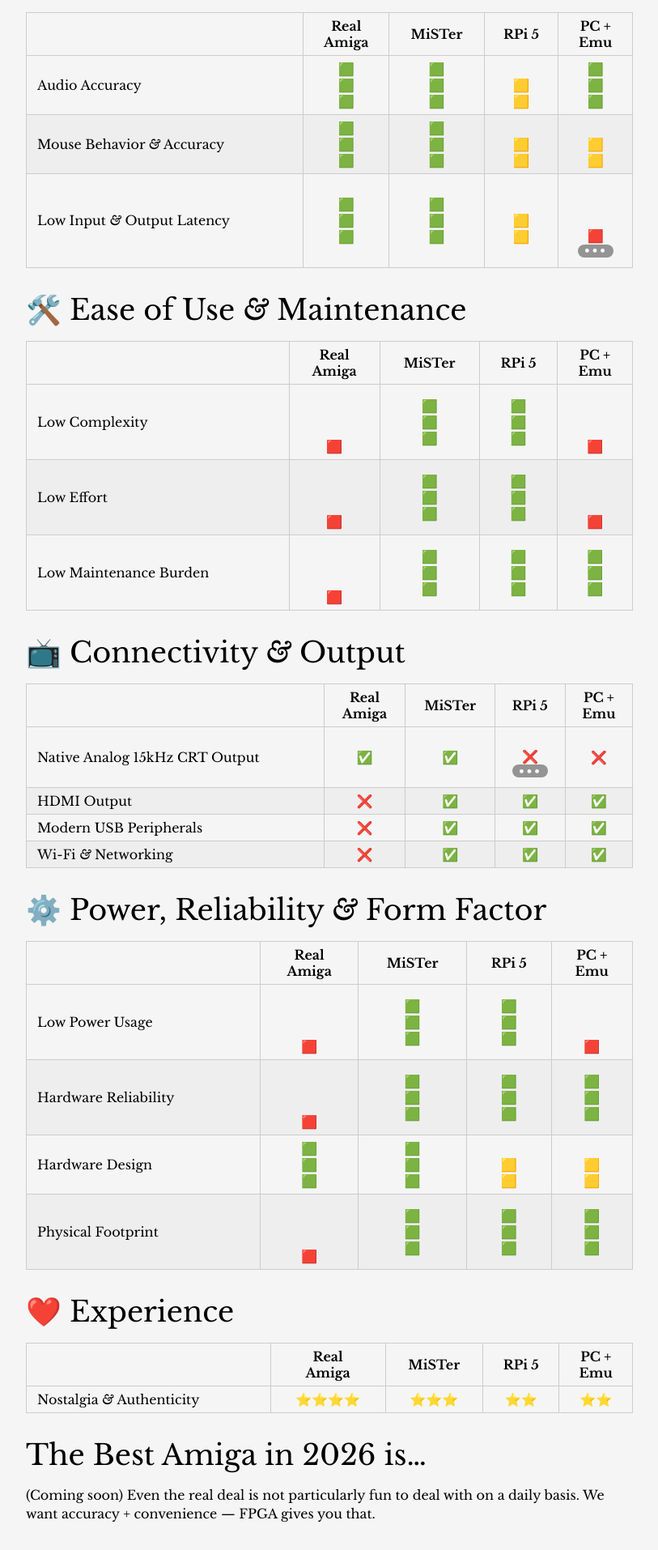
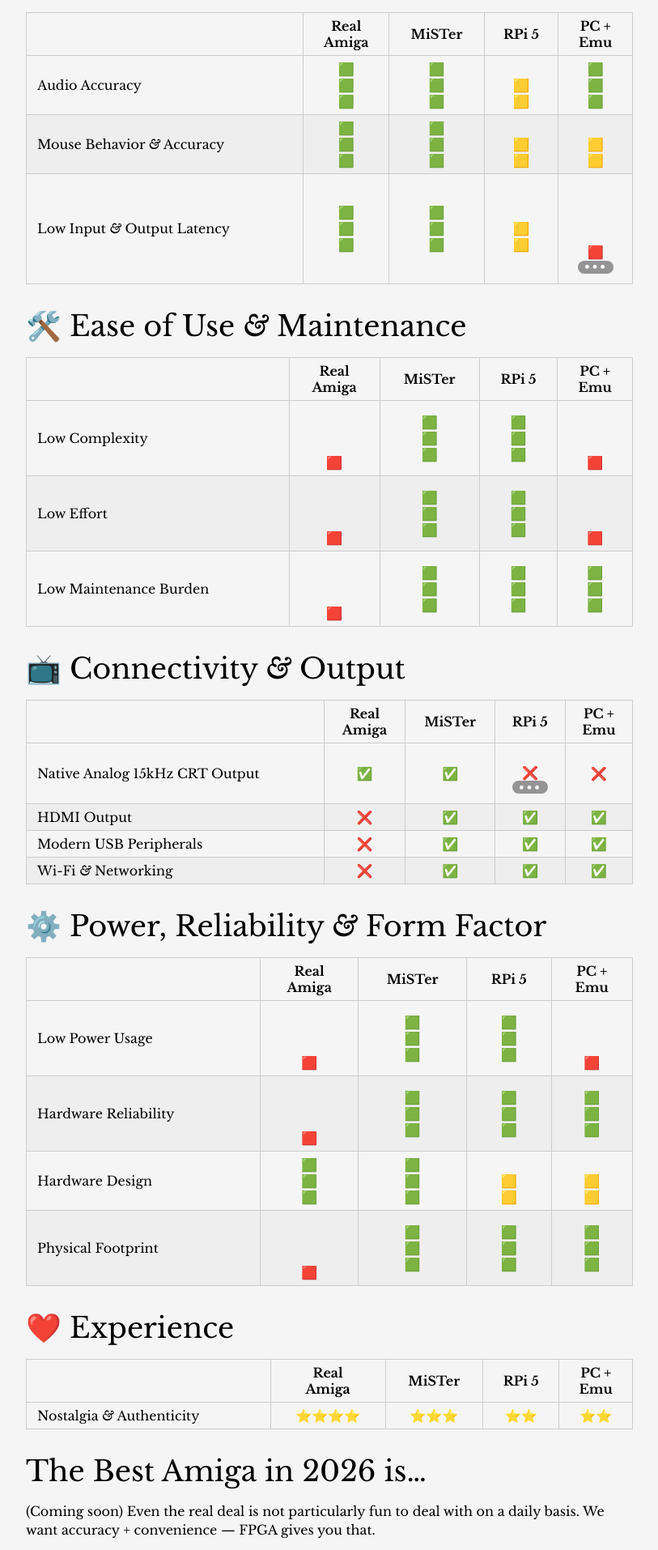
Before and after one commit to amigavision/amigavision.github.io, a Jekyll site: the page built from best.md, in a window 1280 px wide. Shown: the part 2718-4632 px from the top of the page at 81% size, without its empty margins (233-1046 px from the left). Built offline with Jekyll 4.4.1, drawn with Linux system fonts in a browser that asks for light colours.

Commit message:
This one goes to 11

```diff
--- a/best.md
+++ b/best.md
@@ -76,7 +76,7 @@
 |---|:---------------:|:------:|:-----------------:|:-----------------------:|
 | Audio Accuracy | 🟩<br>🟩<br>🟩 | 🟩<br>🟩<br>🟩 | <br>🟨<br>🟨 | 🟩<br>🟩<br>🟩
 | Mouse Behavior *&* Accuracy | 🟩<br>🟩<br>🟩 | 🟩<br>🟩<br>🟩 | <br>🟨<br>🟨 | <br>🟨<br>🟨
-| Low Input *&* Output Latency | 🟩<br>🟩<br>🟩 | 🟩<br>🟩<br>🟩 | <br>🟨<br>🟨 | <br><br><br>🟥<br> [^4]
+| Low Input *&* Output Latency | 🟩<br>🟩<br>🟩 | 🟩<br>🟩<br>🟩 | <br>🟨<br>🟨 | <br><br><br><br>🟥<br> [^4]
 {: .feature-compare data-responsive-table="true" }
 
 ## 🛠️ Ease of Use *&* Maintenance
```
